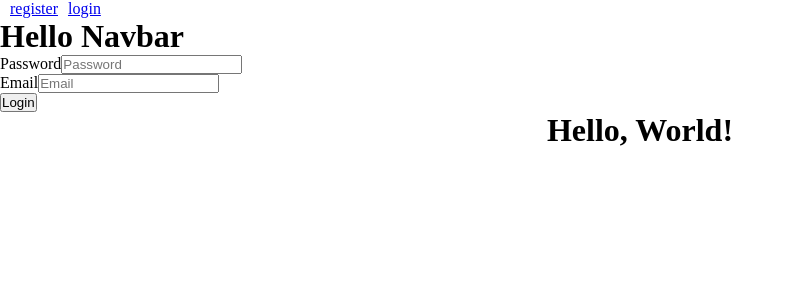
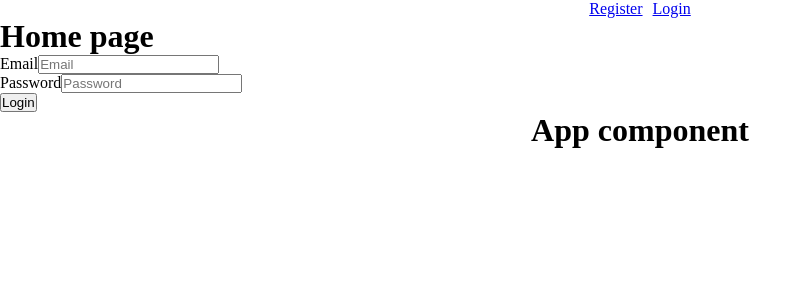
Before and after one commit to C9-RafatBSaqqa/E-learning, a React (Create React App) app in the folder frontend/: page /login in a window 1280 px wide. Shown: the top 300 px of the page, without its empty margins (0-812 px from the left). Built offline with nearby package versions, Linux system fonts and the light colour scheme.

Commit message:
Complete getToken & navbar and logout function

```diff
--- a/frontend/package.json
+++ b/frontend/package.json
@@ -9,7 +9,6 @@
     "axios": "^1.6.5",
     "react": "^18.2.0",
     "react-dom": "^18.2.0",
-    "react-router": "^6.21.1",
     "react-router-dom": "^6.21.1",
     "react-scripts": "5.0.1",
     "web-vitals": "^2.1.4"
--- a/frontend/src/App.js
+++ b/frontend/src/App.js
@@ -4,22 +4,30 @@ import React, { useState, createContext } from "react";
 import Navbar from "./components/Navbar";
 import Register from "./components/Register";
 import Login from "./components/Login";
+import Home from "./components/Home";
+
+export const UserContext = createContext();
 function App() {
-  const userContext = createContext();
+
+  const [token, setToken] = useState(localStorage.getItem('token'));
+console.log(token,"app");
+
   return (
-    <userContext.Provider>
+    <UserContext.Provider value={{token,setToken}}>
        <Navbar />
+       <Home/>
        <Routes>
         <Route path="/register" element={<Register/>}/>
         <Route path="/login" element={<Login/>}/>
+
        </Routes>
-
     <div className="App">
 
-      <h1>Hello, World!</h1>
+
+      <h1>App component</h1>
     </div>
-    {/* <Login/> */}
-    </userContext.Provider>
+
+    </UserContext.Provider>
   );
 }
 
--- /dev/null
+++ b/frontend/src/components/Home/index.js
@@ -0,0 +1,12 @@
+import { useContext } from "react";
+import axios from "axios";
+import { UserContext } from "../../App";
+const Home = () => {
+    return (
+        <div>
+            <h1>Home page</h1>
+        </div>
+    );
+}
+
+export default Home
--- a/frontend/src/components/Login/index.js
+++ b/frontend/src/components/Login/index.js
@@ -1,21 +1,25 @@
-import { useState } from "react";
+import { useState ,useContext } from "react";
 import axios from "axios";
-import { useNavigate } from "react-router";
+import { useNavigate } from "react-router-dom";
+import { UserContext } from "../../App";
 const Login = () => {
+    const Navigate = useNavigate();
+    const user = useContext(UserContext);
+
     const [password, setPassword] = useState();
     const [email, setEmail] = useState();
 
     return (
         <div className="Login">
+            <label>Email</label>
+           <input onChange={(e) => {
+            setEmail(e.target.value)
+           }} placeholder="Email"/>
+           <br/>
            <label>Password</label>
            <input onChange={(e) => {
             setPassword(e.target.value)
            }} placeholder="Password"/>
-           <br/>
-           <label>Email</label>
-           <input onChange={(e) => {
-            setEmail(e.target.value)
-           }} placeholder="Email"/>
            <br/>
            <button onClick={() => {
             const userInfo = {
@@ -23,10 +27,9 @@ const Login = () => {
                 email
             }
             axios.post('http://localhost:5000/user/login',userInfo).then((result) => {
+             user.setToken(localStorage.setItem('token',result.data.userToken))
+                Navigate("/app")
 
-                localStorage.setItem('token',result.data.userToken)
-                const token = localStorage.getItem('token')
-                console.log(token);
             }).catch((err) => {
                 console.log(err);
             })
--- a/frontend/src/components/Navbar/index.js
+++ b/frontend/src/components/Navbar/index.js
@@ -1,12 +1,30 @@
 import "./style.css"
 import { Link } from "react-router-dom"
+import { useContext } from "react"
+import { UserContext } from "../../App"
 const Navbar = () => {
+    const user = useContext(UserContext)
+    console.log(user.token);
+    const logout = () => {
+        localStorage.clear();
+        user.token = undefined;
+    }
     return (
     <div className="">
-    <Link className="register-link" to={'/register'}>register</Link>
-    <Link className="login-link" to={'/login'}>login</Link>
-        <h1>Hello Navbar</h1>
+        {user.token ?
+        <div className="logged-in-list">
+        <Link onClick={logout} className="logout-link" to={'/login'}>Logout</Link>
+        <Link className="home-link" to={'/home'}>Home</Link>
+        {/* <Link className="home-link" to={'/home'}>Home</Link> */}
+        {/* <Link className="home-link" to={'/home'}>Home</Link>
+        <Link className="home-link" to={'/home'}>Home</Link> */}
 
+        </div> :
+        <div className="logged-out-list">
+        <Link className="register-link" to={'/register'}>Register</Link>
+         <Link className="login-link" to={'/login'}>Login</Link>
+        </div>
+         }
     </div>)
 }
 
--- a/frontend/src/components/Navbar/style.css
+++ b/frontend/src/components/Navbar/style.css
@@ -1,3 +1,13 @@
-.register-link{
-    padding: 10px;
+
+.logged-in-list  {
+    list-style-type: none;
+    display: flex;
+    justify-content: center;
+    gap: 10px;
 }
+.logged-out-list {
+    list-style-type: none;
+    display: flex;
+    justify-content: center;
+    gap: 10px;
+}
```
Also changed, not shown: frontend/src/components/Home/style.css (added), 1 other file (tests, documents, lock files or other folders).
